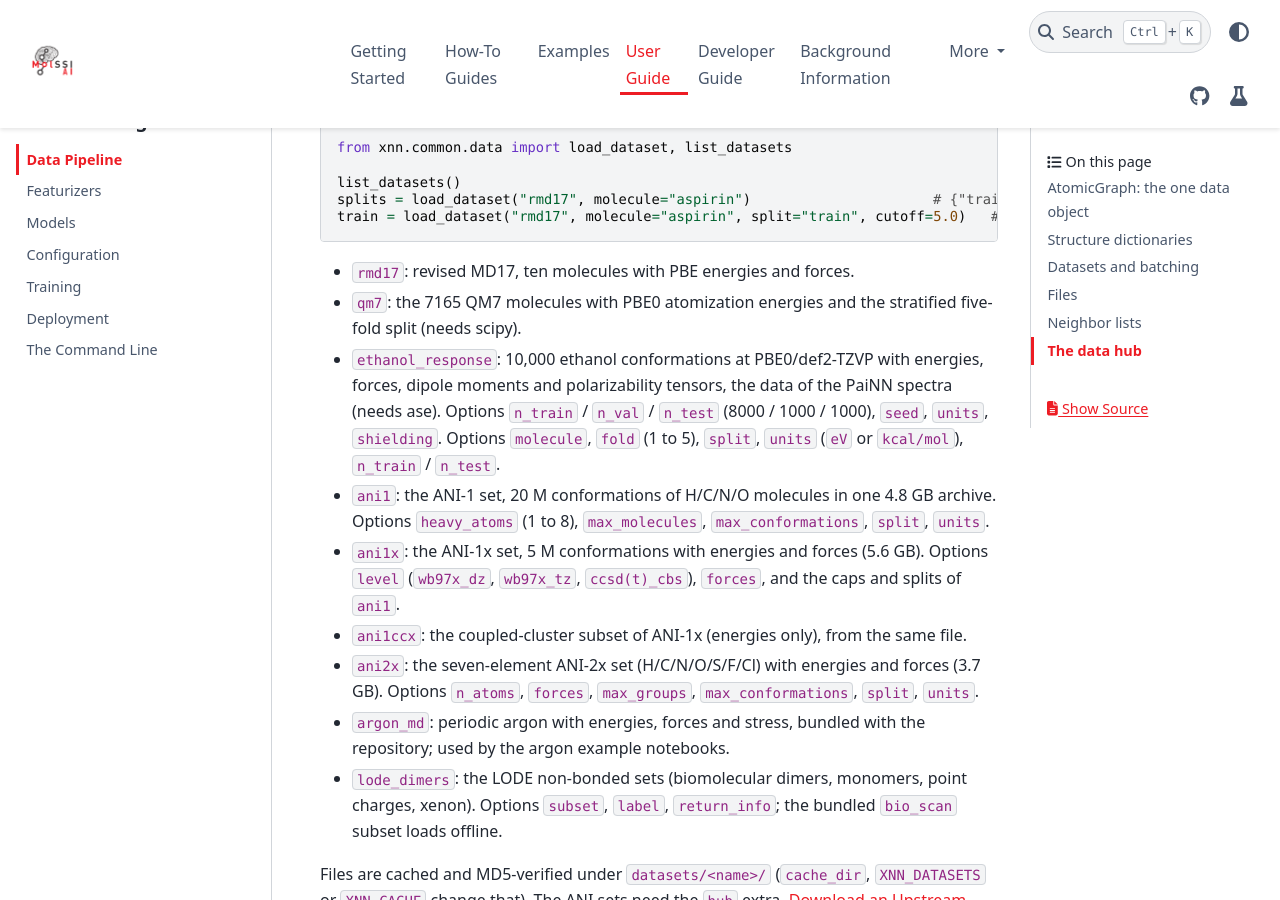
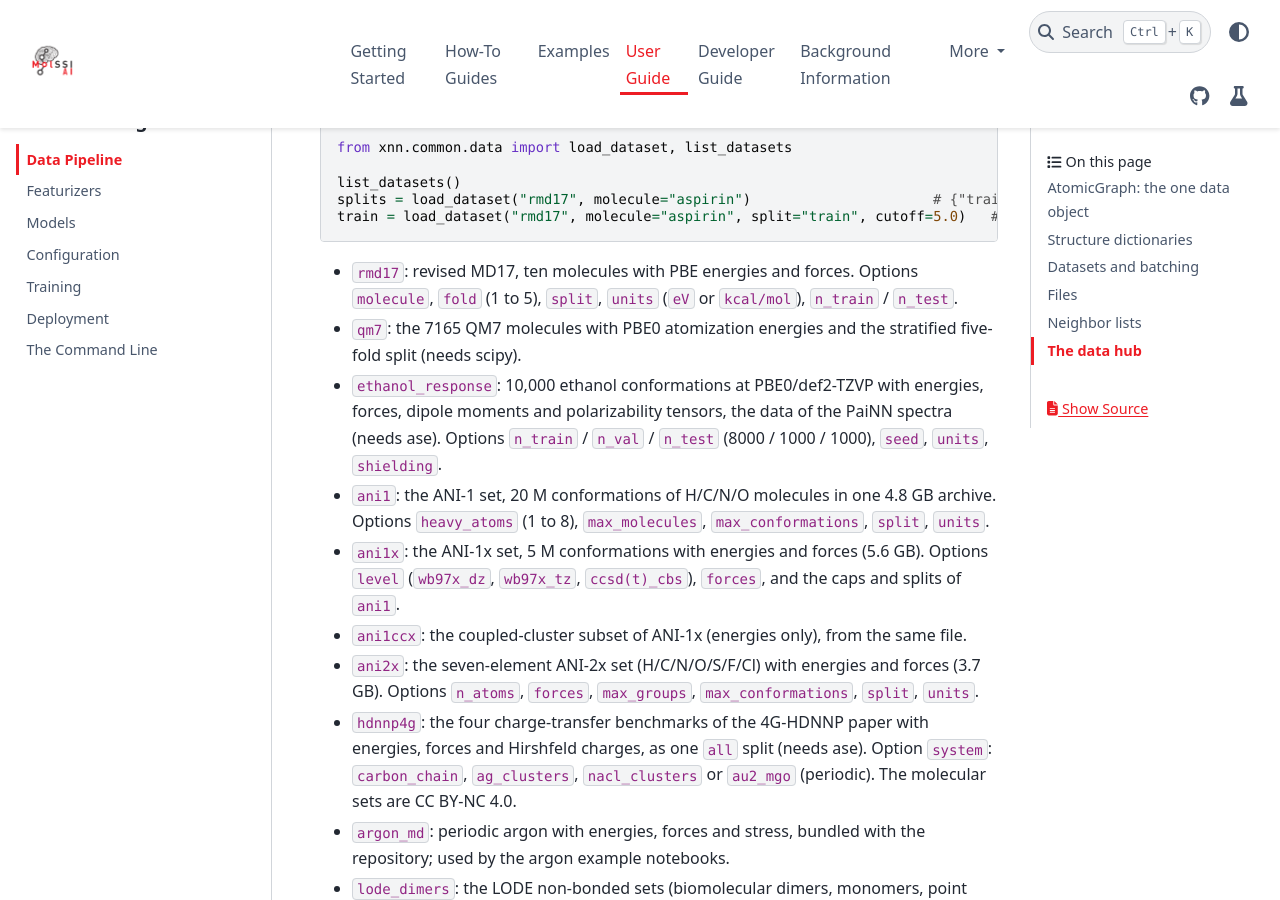
Before and after one commit to molssi-ai/xnn, a Sphinx documentation site: the page built from docs/user_guide/data.rst, in a window 1280 px wide and 900 px high, scrolled down 2561 px. Built offline with Sphinx 7.4.7 and the PyData theme 0.15.4, drawn with Linux system fonts in a browser that asks for light colours.

Commit message:
adds docs for hdnnp-g4 data

```diff
--- a/docs/how_tos/load_datasets.rst
+++ b/docs/how_tos/load_datasets.rst
@@ -12,7 +12,7 @@ runnable version of this page.
 
    from xnn.common.data import load_dataset, list_datasets
 
-   list_datasets()   # ['ani1', 'ani1ccx', 'ani1x', 'ani2x', 'argon_md', 'ethanol_response', 'lode_dimers', 'qm7', 'rmd17']
+   list_datasets()   # ['ani1', 'ani1ccx', 'ani1x', 'ani2x', 'argon_md', 'ethanol_response', 'hdnnp4g', 'lode_dimers', 'qm7', 'rmd17']
 
    splits = load_dataset("rmd17", molecule="aspirin")                 # {"train": [...], "test": [...]}
    train = load_dataset("rmd17", molecule="aspirin", split="train")   # one list of structures
@@ -47,6 +47,9 @@ Each dataset takes its own keyword arguments (full list in :ref:`data`):
    load_dataset("ani1ccx", max_molecules=50)
    load_dataset("ani2x", n_atoms=[3, 4], max_conformations=200)
 
+   # the 4G-HDNNP benchmarks with Hirshfeld charges: carbon_chain, ag_clusters, nacl_clusters, au2_mgo
+   load_dataset("hdnnp4g", system="ag_clusters", split="all")
+
    # Argon MD: periodic frames with stress, bundled with the repository
    load_dataset("argon_md", split="train", cutoff=6.0)
 
--- a/docs/user_guide/data.rst
+++ b/docs/user_guide/data.rst
@@ -127,14 +127,14 @@ Standard benchmark datasets download, convert and cache in one call:
    train = load_dataset("rmd17", molecule="aspirin", split="train", cutoff=5.0)   # AtomicDataset
 
 - ``rmd17``: revised MD17, ten molecules with PBE energies and forces.
+  Options ``molecule``, ``fold`` (1 to 5), ``split``, ``units`` (``eV`` or
+  ``kcal/mol``), ``n_train`` / ``n_test``.
 - ``qm7``: the 7165 QM7 molecules with PBE0 atomization energies and the
   stratified five-fold split (needs scipy).
 - ``ethanol_response``: 10,000 ethanol conformations at PBE0/def2-TZVP with
   energies, forces, dipole moments and polarizability tensors, the data of
   the PaiNN spectra (needs ase). Options ``n_train`` / ``n_val`` / ``n_test``
   (8000 / 1000 / 1000), ``seed``, ``units``, ``shielding``.
-  Options ``molecule``, ``fold`` (1 to 5), ``split``, ``units`` (``eV`` or
-  ``kcal/mol``), ``n_train`` / ``n_test``.
 - ``ani1``: the ANI-1 set, 20 M conformations of H/C/N/O molecules in one
   4.8 GB archive. Options ``heavy_atoms`` (1 to 8), ``max_molecules``,
   ``max_conformations``, ``split``, ``units``.
@@ -146,6 +146,11 @@ Standard benchmark datasets download, convert and cache in one call:
 - ``ani2x``: the seven-element ANI-2x set (H/C/N/O/S/F/Cl) with energies
   and forces (3.7 GB). Options ``n_atoms``, ``forces``, ``max_groups``,
   ``max_conformations``, ``split``, ``units``.
+- ``hdnnp4g``: the four charge-transfer benchmarks of the 4G-HDNNP paper
+  with energies, forces and Hirshfeld charges, as one ``all`` split (needs
+  ase). Option ``system``: ``carbon_chain``, ``ag_clusters``,
+  ``nacl_clusters`` or ``au2_mgo`` (periodic). The molecular sets are
+  CC BY-NC 4.0.
 - ``argon_md``: periodic argon with energies, forces and stress, bundled
   with the repository; used by the argon example notebooks.
 - ``lode_dimers``: the LODE non-bonded sets (biomolecular dimers, monomers,
```
